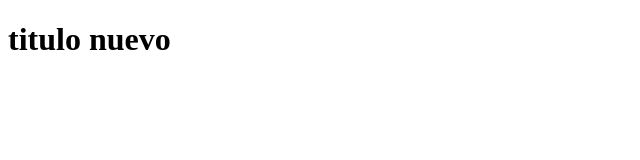
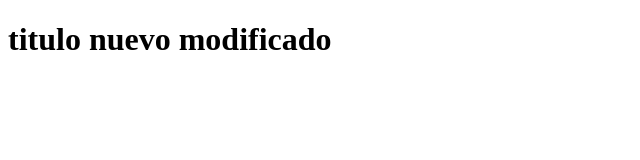
Before and after one commit to afwasfw/webgit, a plain HTML site: page index.html in a window 1280 px wide. Shown: the whole page, without its empty margins (0-640 px from the left). Drawn offline with Linux system fonts and the light colour scheme.

Commit message:
modifique nuevamente el titulo

```diff
--- a/index.html
+++ b/index.html
@@ -6,7 +6,7 @@
     <title>Pagina</title>
 </head>
 <body>
-    <h1>titulo nuevo</h1>
+    <h1>titulo nuevo modificado</h1>
 
 </body>
 </html>
```
